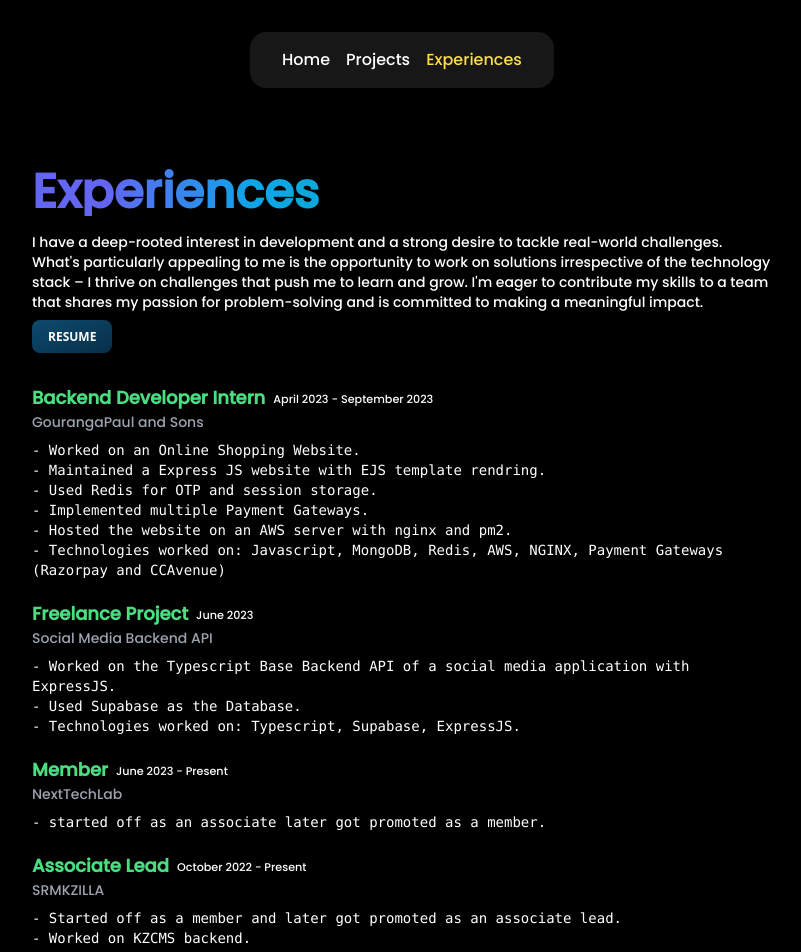
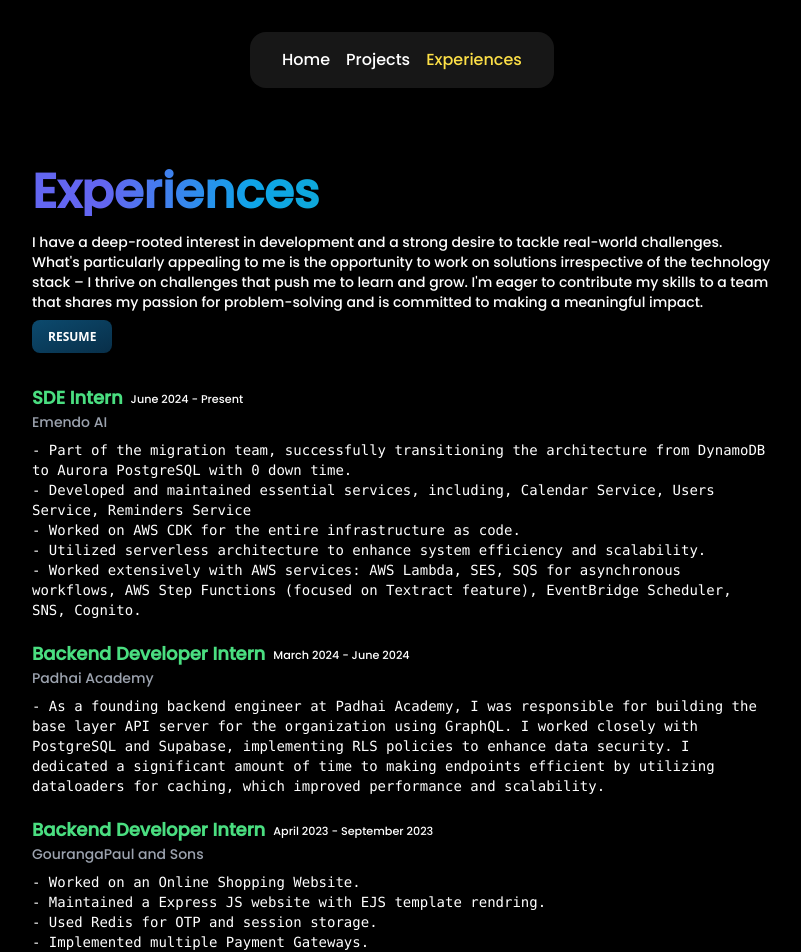
Before and after one commit to AakashRawat04/PortfolioV2, a Next.js app: page /experiences in a window 1280 px wide. Shown: the top 952 px of the page, without its empty margins (238-1039 px from the left). Built offline with nearby package versions, Linux system fonts and the light colour scheme.

Commit message:
feat: update details

```diff
--- a/app/lib/data.ts
+++ b/app/lib/data.ts
@@ -44,7 +44,7 @@ export async function fetchProjectWithSkills(
 
 export async function fetchProjects(username: string) {
 	const url = `https://api.github.com/users/${username}/repos`;
-	const response = await fetch(url, { next: { revalidate: 3600 } });
+	const response = await fetch(url, { next: { revalidate: 120 } });
 	const data: Project[] = await response.json();
 
 	if (!data || !Array.isArray(data)) {
--- a/app/page.tsx
+++ b/app/page.tsx
@@ -1,6 +1,6 @@
 import Image from "next/image";
+import CommitGraph from "./ui/commitGraph";
 import Technologies from "./ui/technologies";
-import CommitGraph from "./ui/commitGraph";
 
 export default function Home() {
 	return (
@@ -15,7 +15,7 @@ export default function Home() {
 						journey!
 					</p>
 					<p className="mt-4 text-left font-light text-zinc-400">
-						Hello, I&apos;m Aakash Rawat, a second-year student at SRM Institute
+						Hello, I&apos;m Aakash Rawat, a third-year student at SRM Institute
 						of Science and Technology, Chennai. I&apos;m a passionate full-stack
 						developer with a love for exploring cutting-edge technologies. My
 						journey involves crafting solutions, building applications, and
--- a/app/ui/experiences.tsx
+++ b/app/ui/experiences.tsx
@@ -3,6 +3,28 @@ import Link from "next/link";
 import { toast } from "sonner";
 
 const experiences = [
+	{
+		title: "SDE Intern",
+		company: "Emendo AI",
+		link: "https://www.emendo.ai/",
+		duration: "June 2024 - Present",
+		description: [
+			"Part of the migration team, successfully transitioning the architecture from DynamoDB to Aurora PostgreSQL with 0 down time.",
+			"Developed and maintained essential services, including, Calendar Service, Users Service, Reminders Service",
+			"Worked on AWS CDK for the entire infrastructure as code.",
+			"Utilized serverless architecture to enhance system efficiency and scalability.",
+			"Worked extensively with AWS services: AWS Lambda, SES, SQS for asynchronous workflows, AWS Step Functions (focused on Textract feature), EventBridge Scheduler, SNS, Cognito.",
+		],
+	},
+	{
+		title: "Backend Developer Intern",
+		company: "Padhai Academy",
+		link: "",
+		duration: "March 2024 - June 2024",
+		description: [
+			"As a founding backend engineer at Padhai Academy, I was responsible for building the base layer API server for the organization using GraphQL. I worked closely with PostgreSQL and Supabase, implementing RLS policies to enhance data security. I dedicated a significant amount of time to making endpoints efficient by utilizing dataloaders for caching, which improved performance and scalability.",
+		],
+	},
 	{
 		title: "Backend Developer Intern",
 		company: "GourangaPaul and Sons",
@@ -31,19 +53,20 @@ const experiences = [
 		],
 	},
 	{
-		title: "Member",
+		title: "Syndiacte",
 		company: "NextTechLab",
-		link: "",
-		duration: "June 2023 - Present",
+		link: "https://nexttechlab.in/",
+		duration: "June 2024 - Present",
 		description: [
+			"Currently leading a team of top bright minds of SRM IST Chennai.",
 			"started off as an associate later got promoted as a member.",
 		],
 	},
 	{
-		title: "Associate Lead",
+		title: "Former Associate Lead",
 		company: "SRMKZILLA",
 		link: "https://www.srmkzilla.net/",
-		duration: "October 2022 - Present",
+		duration: "October 2022 - June 2024",
 		description: [
 			`Started off as a member and later got promoted as an associate lead.`,
 			"Worked on KZCMS backend.",
```
Also changed, not shown: 1 other file (tests, documents, lock files or other folders).
